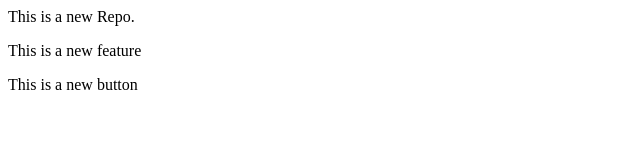
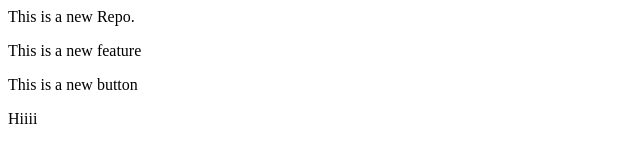
Before and after one commit to Sayaaliee/localrepo, a plain HTML site: page index.html in a window 1280 px wide. Shown: the full height of the page, 0-640 px from the left. Drawn offline with Linux system fonts and the light colour scheme.

Commit message:
New line

```diff
--- a/index.html
+++ b/index.html
@@ -1,3 +1,4 @@
 <p>This is a new Repo.</p>
 <p>This is a new feature</p>
 <p>This is a new button</p>
+<p>Hiiii</p>
```
